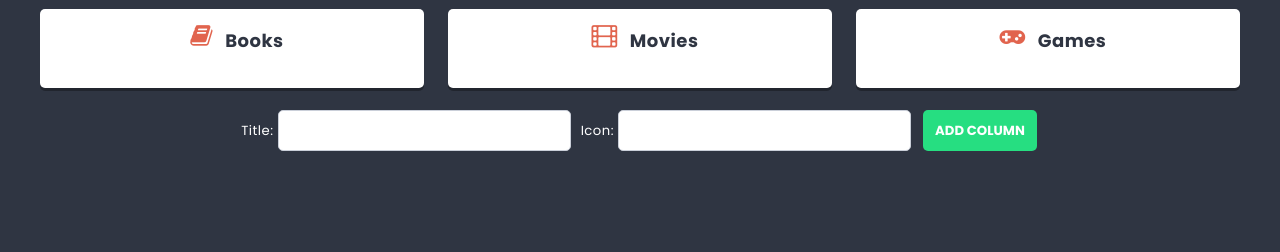
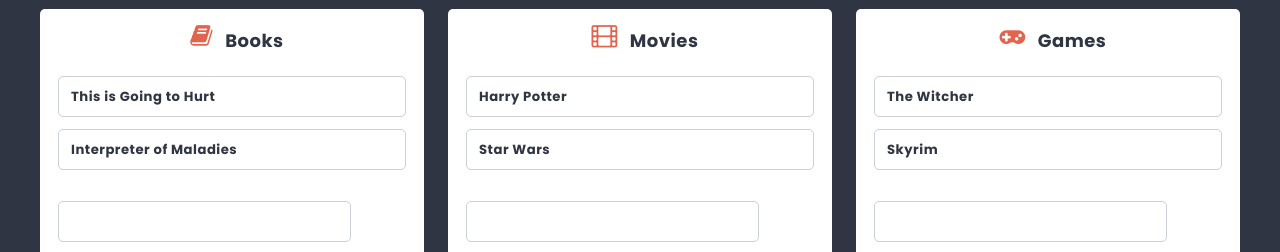
Before and after one commit to MaksBiderman/react-to-do-list, a React (Create React App) app: page / in a window 1280 px wide. Shown: the part 532-784 px from the top of the page. Built offline with nearby package versions, Linux system fonts and the light colour scheme.

Commit message:
add CardForm

```diff
--- /dev/null
+++ b/src/components/Card/Card.js
@@ -0,0 +1,10 @@
+import styles from './Card.module.scss';
+
+const Card = props => {
+  return (
+    <li className={styles.card}>{props.title}</li>
+
+  );
+};
+
+export default Card;
--- /dev/null
+++ b/src/components/Card/Card.module.scss
@@ -0,0 +1,13 @@
+@import '../../styles/settings.scss';
+
+.card {
+    position: relative;
+    background: $color-light;
+    border: 1px solid lighten($color-dark, 60%);
+    padding: $base-size;
+    margin: 0 0 $base-size 0;
+    border-radius: $radius;
+    display: flex;
+    justify-content: space-between;
+    font-weight: bold;
+}
--- /dev/null
+++ b/src/components/CardForm/CardForm.js
@@ -0,0 +1,25 @@
+import { useState } from 'react';
+import Button from '../Button/Button';
+import TextInput from '../TextInput/TextInput'
+import styles from './CardForm.module.scss';
+
+const CardForm = props => {
+
+  const [title, setTitle] = useState ('');
+
+  const handleSubmit = e => {
+    e.preventDefault();
+    props.action({title: title}, props.columnId);
+    setTitle('');
+
+  }
+
+  return (
+    <form className={styles.cardfrom} onSubmit={handleSubmit}>
+      <TextInput value={title} onChange={e => setTitle(e.target.value)} />
+      <Button children='add'/>
+    </form>
+  );
+};
+
+export default CardForm;
--- /dev/null
+++ b/src/components/CardForm/CardForm.module.scss
@@ -0,0 +1,9 @@
+@import '../../styles/settings.scss';
+
+.cardform {
+  text-align: center;
+  padding: 10px;
+}
+span {
+  margin-left: 10px;
+}
--- a/src/components/Column/Column.js
+++ b/src/components/Column/Column.js
@@ -1,9 +1,18 @@
 import styles from './Column.module.scss';
+import Card from '../Card/Card';
+import CardForm from '../CardForm/CardForm';
+import shortid from 'shortid';
 
 const Column = props => {
+
+
   return (
   <article className={styles.column}>
     <h2 className={styles.title}><span className={styles.icon + ' fa fa-' + props.icon}/>{props.title}</h2>
+    <ul className={styles.cards}>
+      {props.cards.map(card => <Card key={card.id} title={card.title}/>)}
+    </ul>
+   <CardForm columnId={props.id} action={props.addCard}/>
   </article>);
 };
 export default Column;
--- a/src/components/List/List.js
+++ b/src/components/List/List.js
@@ -3,19 +3,53 @@
 import { useEffect, useState } from 'react';
 import shortid from 'shortid';
 import ColumnForm from '../ColumnForm/ColumnForm';
+import CardForm from '../CardForm/CardForm';
 
 const List = () => {
 
-  const [columns, setColumns] = useState ([
-    { id: 1, title: 'Books', icon: 'book' },
-    { id: 2, title: 'Movies', icon: 'film' },
-    { id: 3, title: 'Games', icon: 'gamepad' }
+  const [columns, setColumns] = useState([
+    {
+      id: 1,
+      title: 'Books',
+      icon: 'book',
+      cards: [
+        { id: 1, title: 'This is Going to Hurt' },
+        { id: 2, title: 'Interpreter of Maladies' }
+      ]
+    },
+    {
+      id: 2,
+      title: 'Movies',
+      icon: 'film',
+      cards: [
+        { id: 1, title: 'Harry Potter' },
+        { id: 2, title: 'Star Wars' }
+      ]
+    },
+    {
+      id: 3,
+      title: 'Games',
+      icon: 'gamepad',
+      cards: [
+        { id: 1, title: 'The Witcher' },
+        { id: 2, title: 'Skyrim' }
+      ]
+    }
   ]);
 
 
   const addColumn = newColumn => {
-    setColumns([...columns, { id: shortid(), title: newColumn.title, icon: newColumn.icon }]);
+    setColumns([...columns, { id: shortid(), title: newColumn.title, icon: newColumn.icon, cards: [] }]);
   };
+  const addCard = (newCard, columnId) => {
+    const columnsUpdated = columns.map(column => {
+      if(column.id === columnId)
+        return {...column, cards: [...column.cards, {id: shortid(), title: newCard.title}]}
+      else
+        return column
+    })
+    setColumns(columnsUpdated);
+}
 
 
 
@@ -26,7 +60,7 @@
       </header>
       <p className={styles.description}>Interesting things i want to check out</p>
       <section className={styles.columns}>
-        {columns.map(column => <Column key={column.id} title={column.title} icon={column.icon}/>)}
+        {columns.map(column => <Column key={column.id} id={column.id} title={column.title} icon={column.icon} cards={column.cards} addCard={addCard}/>)}
       </section>
       <ColumnForm action={addColumn}/>
 
```
